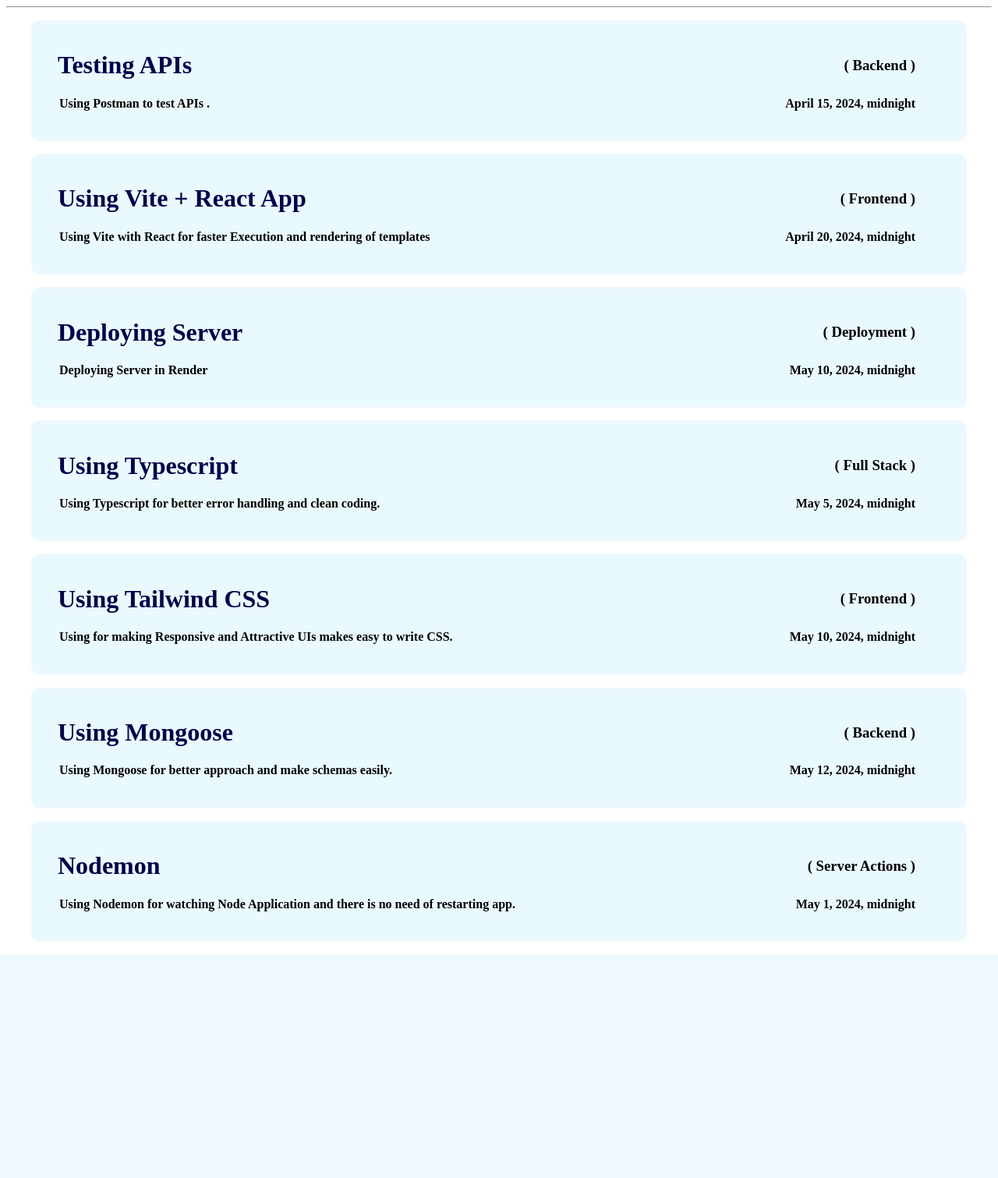
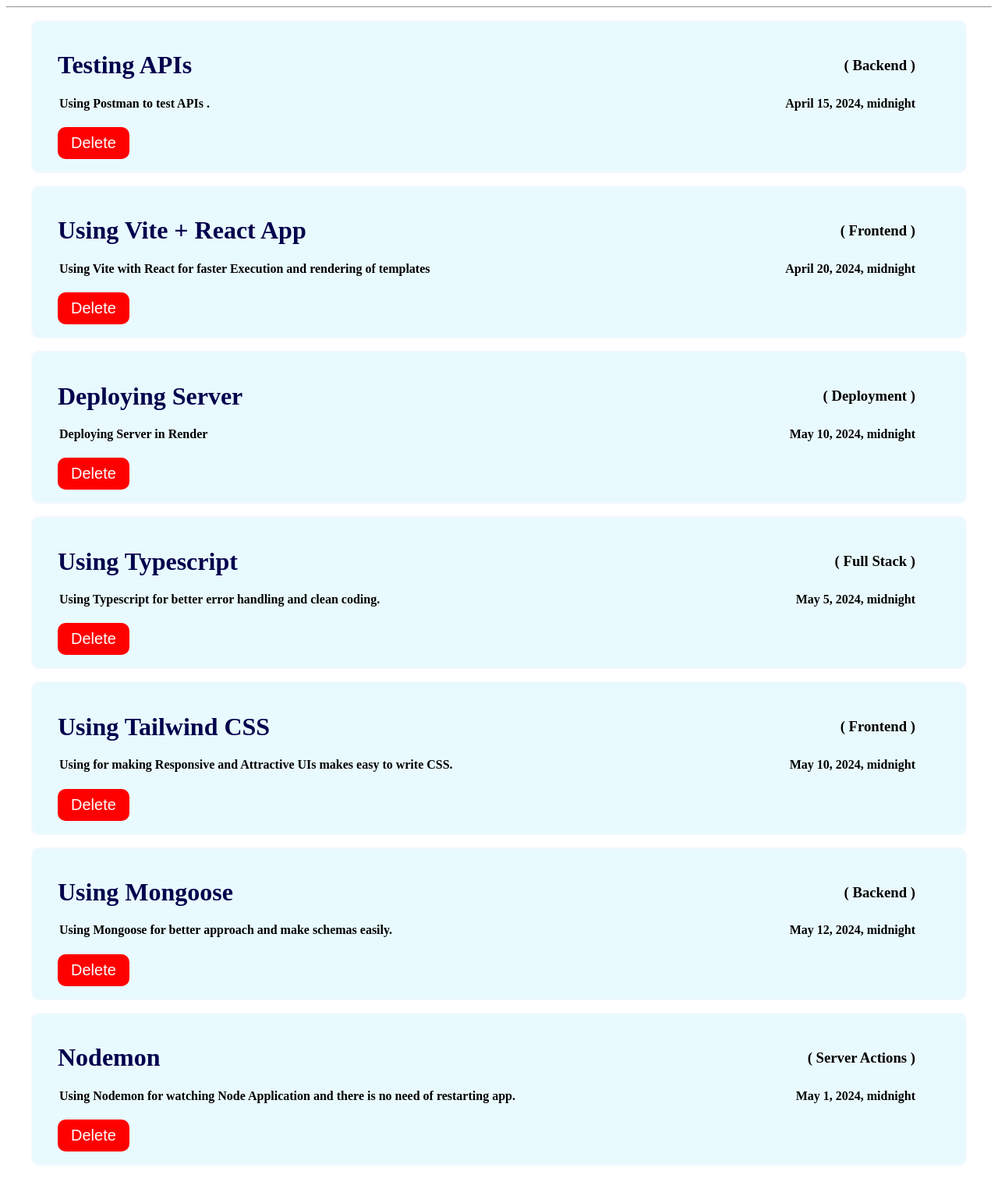
Before and after one commit to YashLoriya02/Practice_Program_WDL, a Django app: page / in a window 1280 px wide. Shown: the part 89-1600 px from the top of the page at 78% size. Before the commit the page ends 1313 px from the top, so only its background shows below. Run offline with Django 4.2, Linux system fonts and the light colour scheme; data comes from the database, SQL or seed files in the repository; both versions use the stored data as it was after the commit.

Commit message:
delete route in blogs

```diff
--- a/10_Django_Blog/blogs/templates/index.html
+++ b/10_Django_Blog/blogs/templates/index.html
@@ -65,7 +65,29 @@
         display: flex;
         justify-content: space-between ;
     }
+
+    button {
+        padding: 7px 15px;
+        background: red;
+        color: white;
+        border-radius: 10px;
+        cursor: pointer;
+        font-size: 1.25rem;
+        border: 2px solid red;
+    }
+
+    button:hover {
+        background: none;
+        color: red;
+    }
+
 </style>
+
+{% if messages %}
+    {% for message in messages %}
+            <script>alert("{{message}}")</script>
+    {% endfor %}
+{% endif %}
 
 <body>
     <div class="header">
@@ -88,6 +110,10 @@
                 <h4>{{blog.desc}}</h4>
                 <h4 style="padding-right: 2rem;">{{blog.created_date}}</h4>
             </div>
+            <form method="post" action="{% url 'delete' blog.id %}">
+                {% csrf_token %}
+                <button type="submit">Delete</button>
+            </form>
         </div>
         {% endfor %}
     </div>
--- a/10_Django_Blog/blogs/urls.py
+++ b/10_Django_Blog/blogs/urls.py
@@ -2,7 +2,7 @@ from django.urls import path
 from . import views
 
 urlpatterns = [
-    # path("home/", views.home, name='home'),
     path("", views.home, name='home'),
+    path('delete/<int:pk>/', views.delete_blog, name='delete'),
     path("create/", views.create, name='create'),
 ]
--- a/10_Django_Blog/blogs/views.py
+++ b/10_Django_Blog/blogs/views.py
@@ -1,4 +1,4 @@
-from django.shortcuts import render
+from django.shortcuts import render, redirect, get_object_or_404
 from . import models
 from django.contrib import messages
 from datetime import datetime
@@ -23,5 +23,12 @@ def create(request):
         new_blog = models.Blogs(title=title, category=category, desc=desc, created_date=combined_datetime)
         new_blog.save()
 
-        messages.success(request, "Blog is created successfully.")
+        messages.success(request, "Blog created successfully.")
     return render (request, "create.html")
+
+def delete_blog(request, pk):
+    student = get_object_or_404(models.Blogs, pk=pk)
+    if request.method == 'POST':
+        student.delete()
+        messages.success(request, "Blog Deleted Successfully.")
+        return redirect('/')
```
Also changed, not shown: 10_Django_Blog/db.sqlite3.
